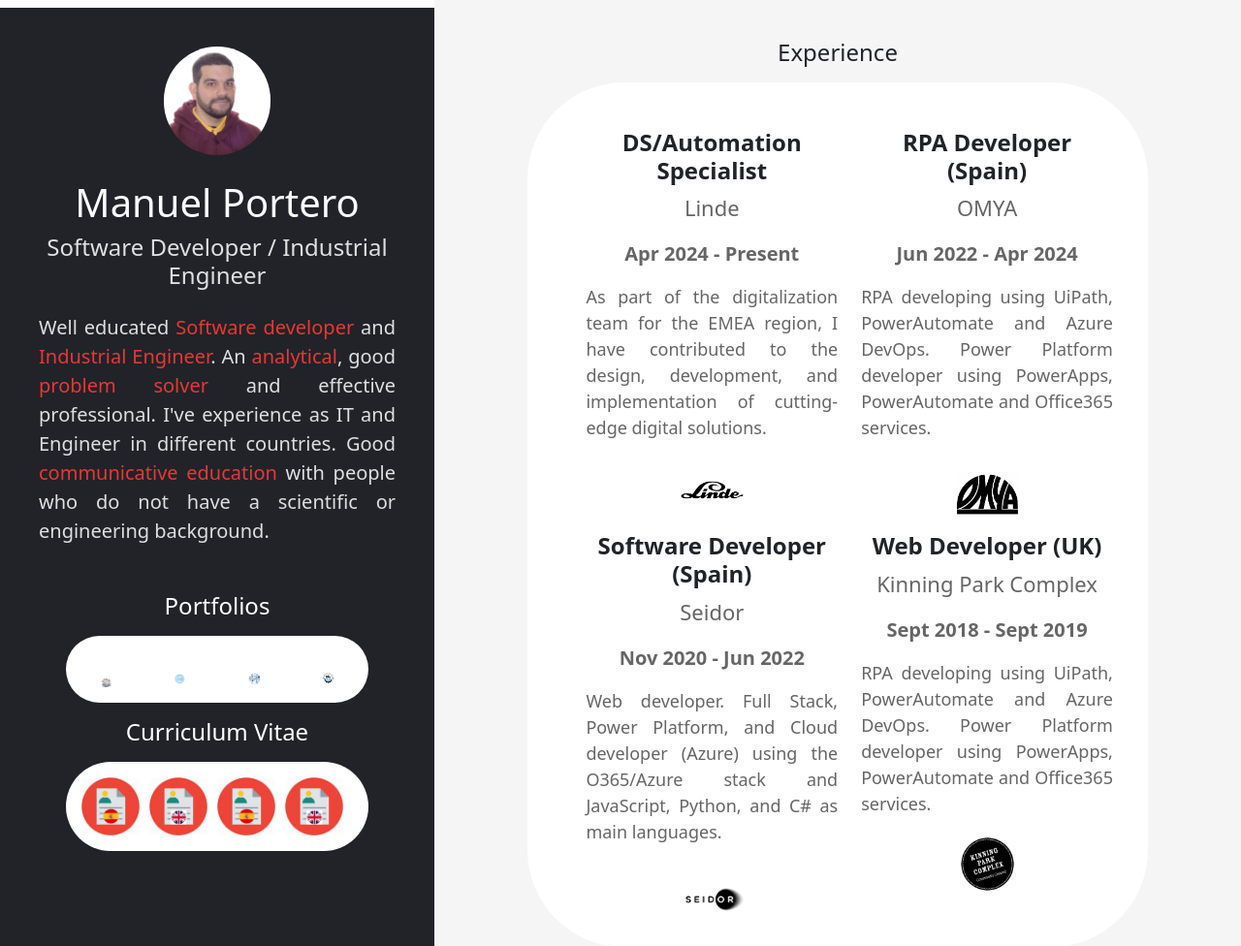
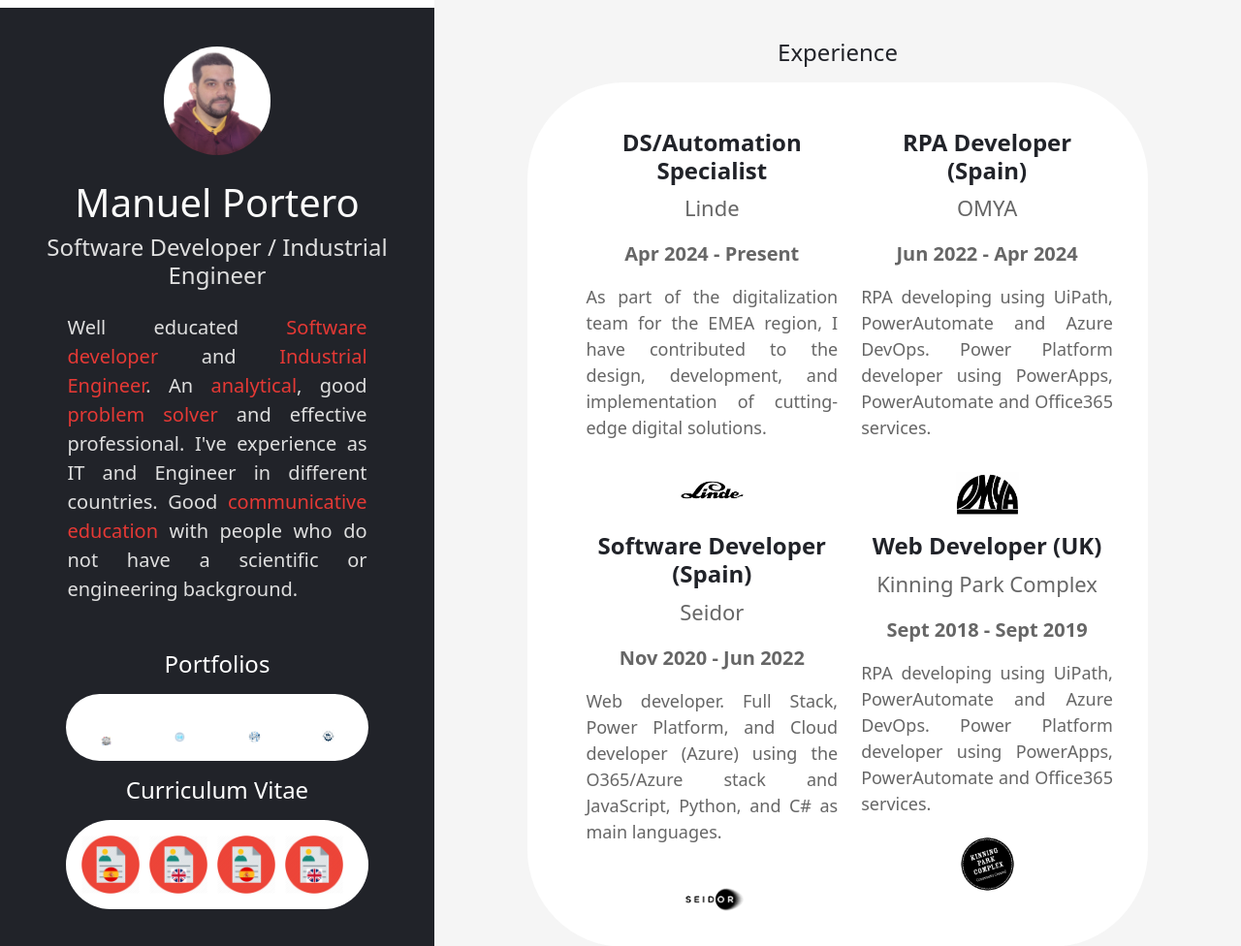
Before and after one commit to SteelTitansax/professional-portfolio-mpl-webapp, a Django app: page / in a window 1280 px wide. Shown: the top 976 px of the page at 97% size. Run offline with Django 5.2, Linux system fonts and the light colour scheme.

Commit message:
text body correction

```diff
--- a/professional_portfolio/portfolio_webapp/static/css/styles.css
+++ b/professional_portfolio/portfolio_webapp/static/css/styles.css
@@ -44,6 +44,8 @@
     text-align: justify;
     text-justify: inter-word;
     font-size: 20px;
+    margin-left: 8%;
+    margin-right: 8%;
 
 }
 
```
